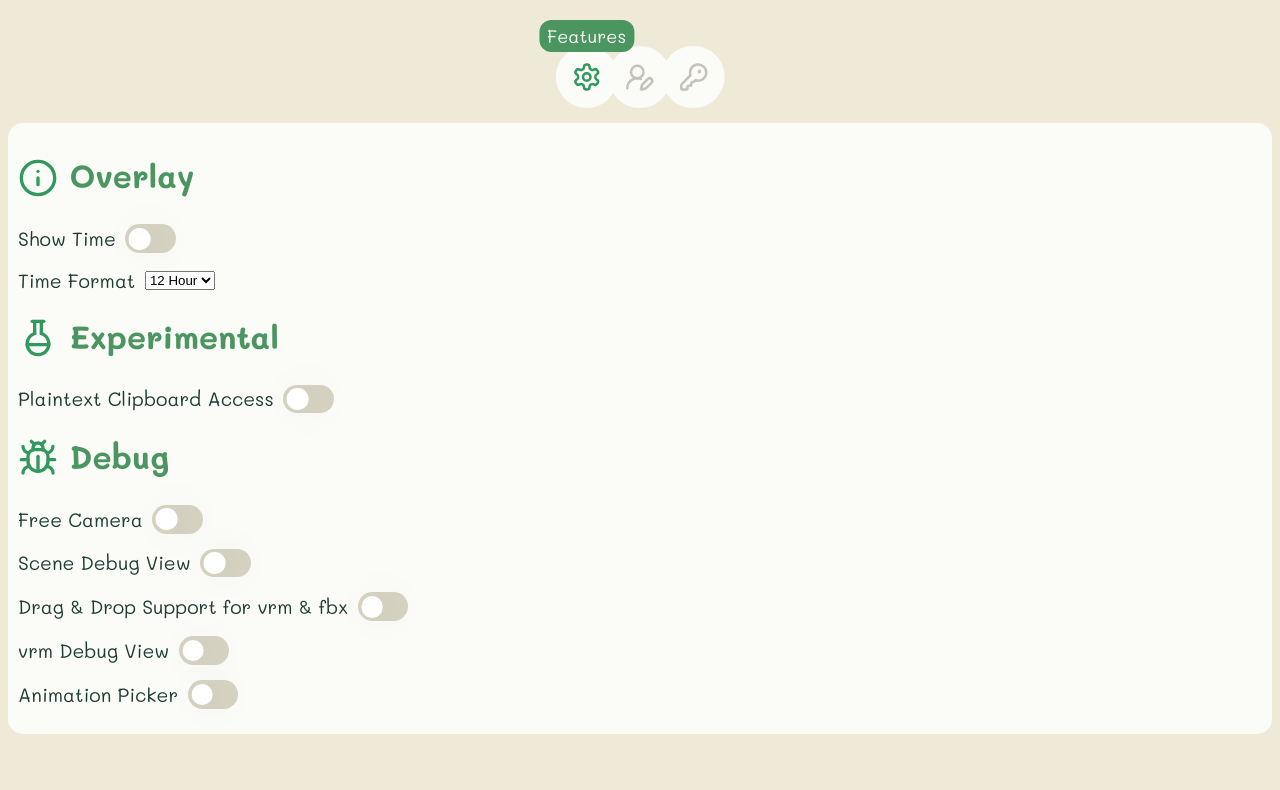
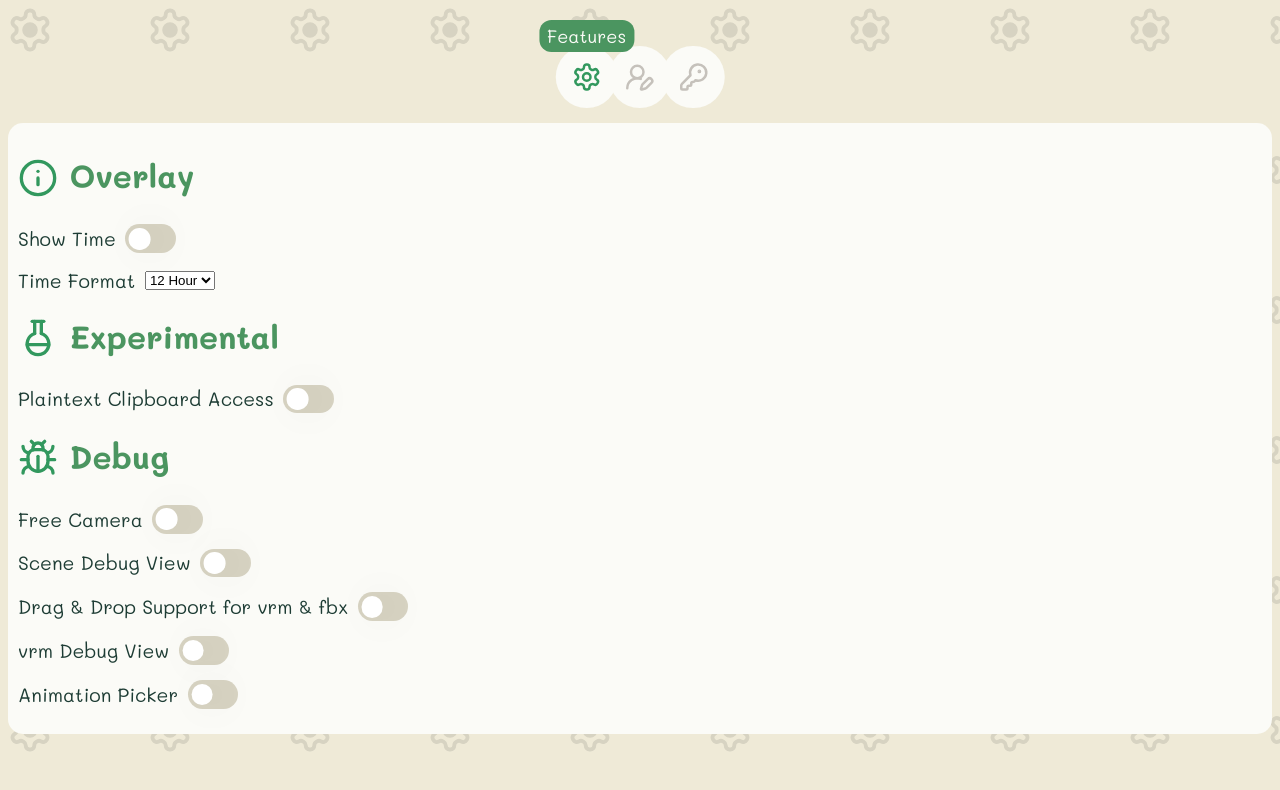
Before and after one commit to Maclean-D/three-assistant-glass, a website: page settings.html in a window 1280 px wide. Drawn offline with Linux system fonts and the light colour scheme; no server answers.

Commit message:
Settings page background

```diff
--- a/settings-styles.css
+++ b/settings-styles.css
@@ -1,6 +1,17 @@
 body {
-    background-color: #efead7;
     font-family: 'Mali', cursive;
+    background-color: #efead7; /* Set background color */
+    background-image: url('icons/settings-background.svg'); /* Set background image */
+    background-repeat: repeat; /* Repeat the image */
+    background-size: 140px 140px; /* Size of each SVG */
+    background-position: 0 0; /* Start position */
+    animation: moveBackground 10s linear infinite; /* Animation for movement */
+    transform-origin: top left; /* Set the origin for rotation */
+}
+
+@keyframes moveBackground {
+    0% { background-position: 0 0; }
+    100% { background-position: 200px 200px; } /* Moves background down and to the right */
 }
 
 h1 {
```
Also changed, not shown: icons/settings-background.svg (added).
